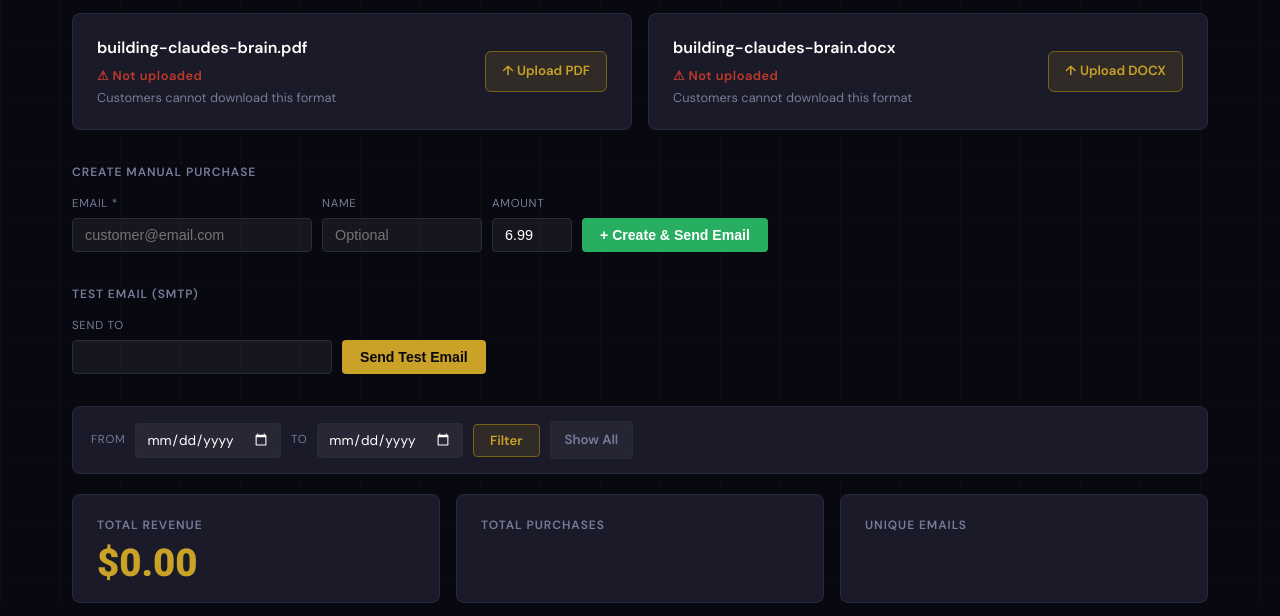
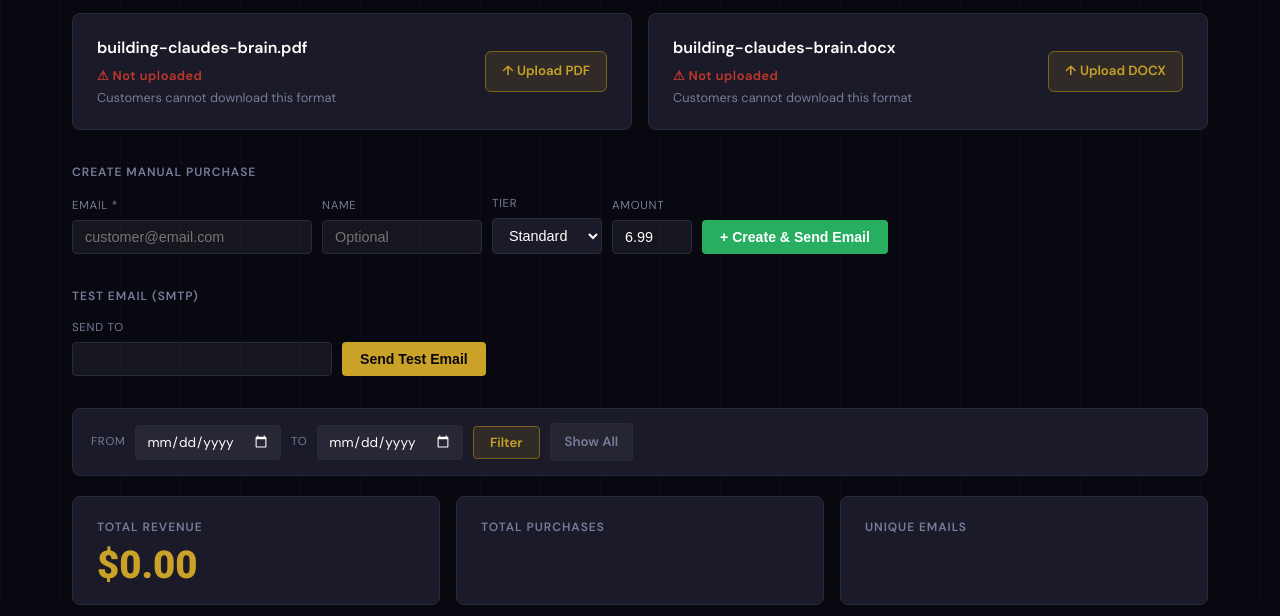
Before and after one commit to Scrumbuddha/claudesbrain, a Flask app: template templates/admin/dashboard.html in a window 1280 px wide. Shown: the part 198-814 px from the top of the page. Run offline with Flask 3, Linux system fonts and the light colour scheme; the template is opened without the code that fills it, so the values that code supplies are empty; some libraries are stand-ins or nearby versions.

Commit message:
Add tier column to purchase table and admin tier management
- Add Tier dropdown to manual purchase creation form (Standard/Pro)
- Pass tier field through create_purchase route
- Add set_tier route to toggle individual purchases between standard/pro
- Show tier badge in purchase table with →Pro / →Std toggle button

Co-Authored-By: Claude Sonnet 4.6 <noreply@anthropic.com>

```diff
--- a/templates/admin/dashboard.html
+++ b/templates/admin/dashboard.html
@@ -149,6 +149,13 @@ input[type=checkbox]{accent-color:var(--gold);width:15px;height:15px;cursor:poin
         <input type="text" name="name" placeholder="Optional" style="background:rgba(255,255,255,.06);border:1px solid var(--border);border-radius:4px;padding:8px 12px;color:var(--white);font-size:.9rem;width:160px;outline:none">
       </div>
       <div>
+        <label style="font-size:.72rem;color:var(--muted);display:block;margin-bottom:4px;text-transform:uppercase;letter-spacing:.06em">Tier</label>
+        <select name="tier" style="background:#1a1a28;border:1px solid var(--border);border-radius:4px;padding:8px 12px;color:var(--white);font-size:.9rem;width:110px;outline:none">
+          <option value="standard">Standard</option>
+          <option value="pro">Pro</option>
+        </select>
+      </div>
+      <div>
         <label style="font-size:.72rem;color:var(--muted);display:block;margin-bottom:4px;text-transform:uppercase;letter-spacing:.06em">Amount</label>
         <input type="text" name="amount" value="6.99" style="background:rgba(255,255,255,.06);border:1px solid var(--border);border-radius:4px;padding:8px 12px;color:var(--white);font-size:.9rem;width:80px;outline:none">
       </div>
@@ -225,6 +232,7 @@ input[type=checkbox]{accent-color:var(--gold);width:15px;height:15px;cursor:poin
           <th>Name</th>
           <th>Txn ID</th>
           <th>Amount</th>
+          <th>Tier</th>
           <th>Status</th>
           <th>Downloads</th>
           <th>Token</th>
@@ -240,6 +248,7 @@ input[type=checkbox]{accent-color:var(--gold);width:15px;height:15px;cursor:poin
           <td>{{ p.name or '—' }}</td>
           <td style="font-family:monospace;font-size:.8rem">{{ p.paypal_txn_id }}</td>
           <td>${{ '%.2f' | format(p.amount) }} {{ p.currency }}</td>
+          <td><span style="font-size:.78rem;font-weight:600;padding:2px 7px;border-radius:3px;background:{% if p.tier == 'pro' %}rgba(201,162,39,.18);color:#C9A227{% else %}rgba(122,122,154,.15);color:#7a7a9a{% endif %}">{{ p.tier or 'standard' }}</span></td>
           <td><span class="status-{{ p.status }}">{{ p.status }}</span></td>
           <td>{{ p.download_count }} / {{ p.max_downloads }}</td>
           <td class="token-cell" title="{{ p.download_token }}">{{ p.download_token[:12] }}...</td>
@@ -247,6 +256,11 @@ input[type=checkbox]{accent-color:var(--gold);width:15px;height:15px;cursor:poin
             <form method="post" action="{{ url_for('admin.grant_downloads', purchase_id=p.id) }}" style="display:inline">
               <input type="hidden" name="csrf_token" value="{{ csrf_token() }}">
               <button class="btn-action btn-grant" title="Add 5 downloads">+5 DL</button>
+            </form>
+            <form method="post" action="{{ url_for('admin.set_tier', purchase_id=p.id) }}" style="display:inline">
+              <input type="hidden" name="csrf_token" value="{{ csrf_token() }}">
+              <input type="hidden" name="tier" value="{{ 'standard' if p.tier == 'pro' else 'pro' }}">
+              <button class="btn-action" style="background:{% if p.tier == 'pro' %}rgba(122,122,154,.2);color:#7a7a9a{% else %}rgba(201,162,39,.2);color:#C9A227{% endif %};border:none;border-radius:4px;padding:5px 10px;font-size:.78rem;cursor:pointer" title="{{ 'Downgrade to Standard' if p.tier == 'pro' else 'Upgrade to Pro' }}">{{ '→Std' if p.tier == 'pro' else '→Pro' }}</button>
             </form>
             {% if p.status != 'revoked' %}
             <form method="post" action="{{ url_for('admin.revoke_access', purchase_id=p.id) }}" style="display:inline" onsubmit="return confirm('Revoke access for {{ p.email }}?')">
```
Also changed, not shown: admin.py (+17 -0 lines).
